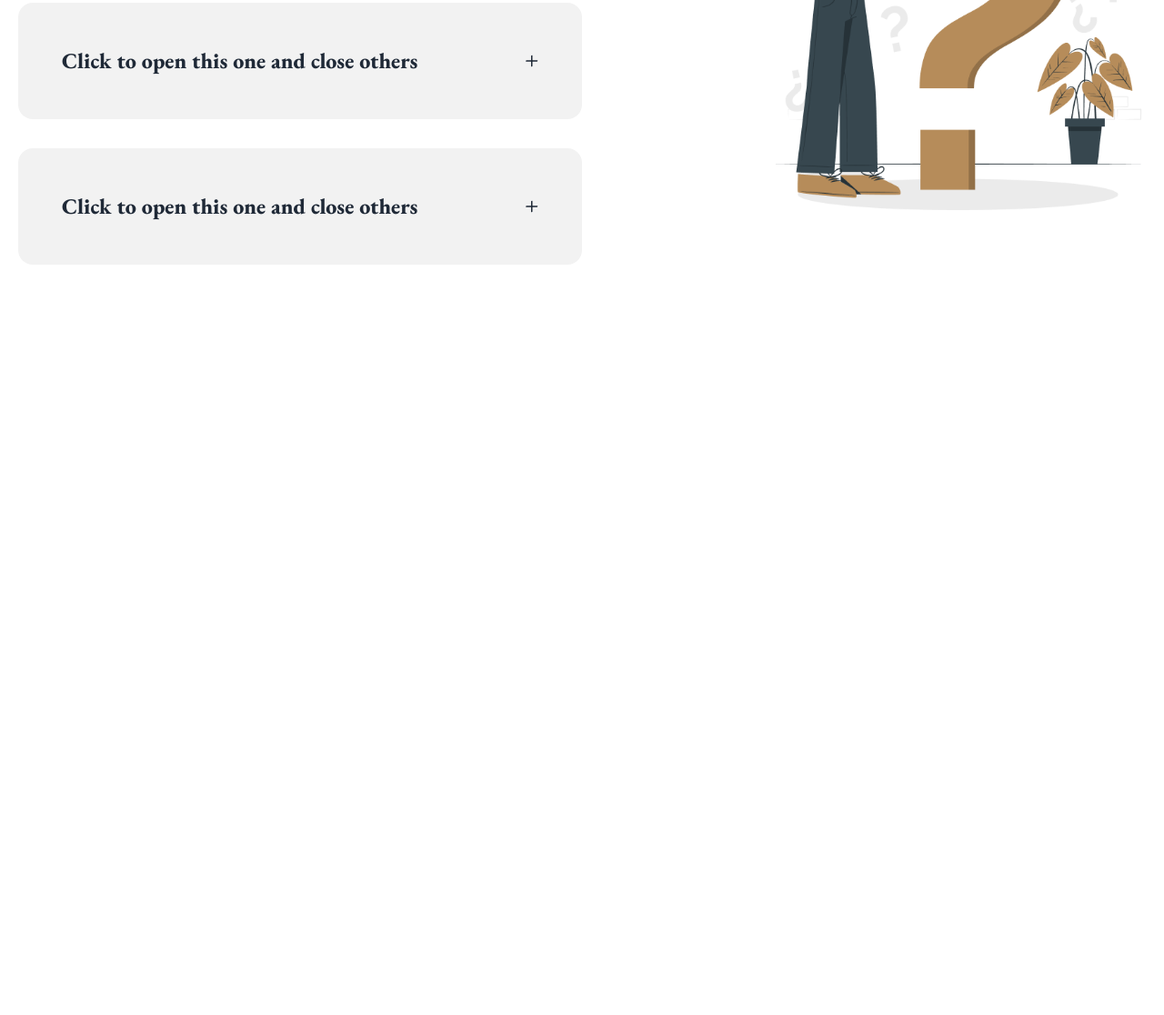
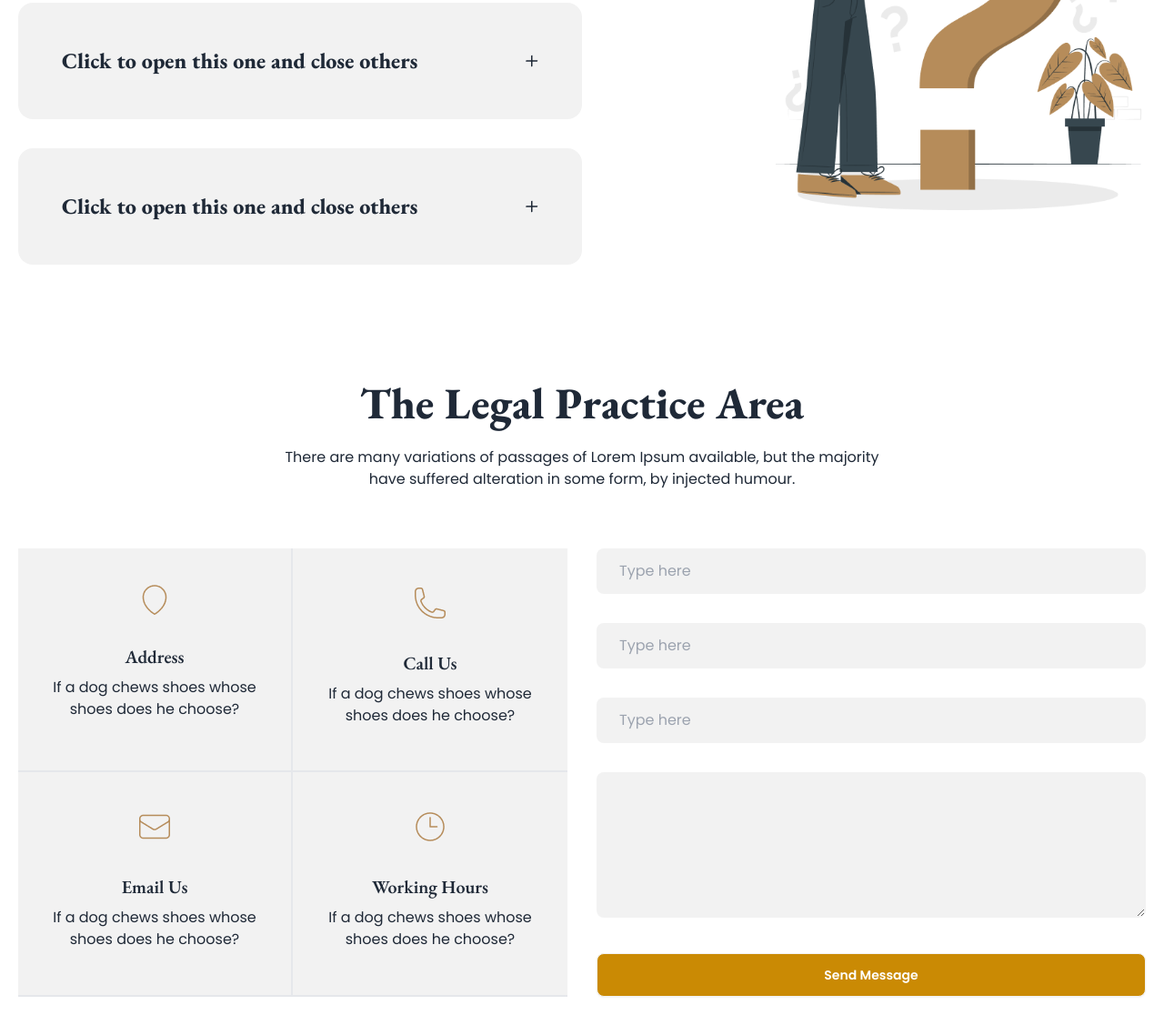
Before and after one commit to abirhasanabid/legal_solutation-project, a plain HTML site: page index.html in a window 1280 px wide. Shown: the part 3403-4519 px from the top of the page at 91% size. Before the commit the page ends 3714 px from the top, so only its background shows below. Drawn offline with nearby package versions, Linux system fonts and the light colour scheme.

Commit message:
added contact us section

```diff
--- a/index.html
+++ b/index.html
@@ -345,6 +345,78 @@
                 </figure>
             </div>
         </section>
+        <!-- contact us -->
+        <section class="mt-12 md:mt-20 lg:mt-32 poppins">
+            <h2 class="text-4xl font-extrabold text-center eb-garamond md:text-5xl">
+                The Legal Practice Area
+            </h2>
+            <p class="max-w-2xl pt-6 pb-12 mx-auto text-center md:pb-16 dark-3">
+                There are many variations of passages of Lorem Ipsum available, but
+                the majority have suffered alteration in some form, by injected
+                humour.
+            </p>
+            <!-- main -->
+            <div class="flex justify-between gap-8 flex-col lg:flex-row">
+                <!-- card-div -->
+                <div class="grid lg:w-1/2 items-center lg:items-stretch grid-cols-1 md:grid-cols-2">
+                    <!-- card-1 -->
+                    <div class="border-b-2 border-r-2 rounded-none card bg-base-200 max-w-96 max-h-72">
+                        <figure class="px-10 pt-10">
+                            <img src="./images/address.png"
+                                alt="Shoes" class="rounded-xl" />
+                        </figure>
+                        <div class="items-center text-center card-body">
+                            <h2 class="card-title eb-garamond">Address</h2>
+                            <p>If a dog chews shoes whose shoes does he choose?</p>
+                        </div>
+                    </div>
+                    <!-- card-2 -->
+                    <div class="border-b-2 rounded-none card bg-base-200 max-w-96 max-h-72">
+                        <figure class="px-10 pt-10">
+                            <img src="./images/call.png"
+                                alt="Shoes" class="rounded-xl" />
+                        </figure>
+                        <div class="items-center text-center card-body">
+                            <h2 class="card-title eb-garamond">Call Us</h2>
+                            <p>If a dog chews shoes whose shoes does he choose?</p>
+                        </div>
+                    </div>
+                    <!-- card-3 -->
+                    <div class="border-b-2 border-r-2 rounded-none card bg-base-200 max-w-96 max-h-72">
+                        <figure class="px-10 pt-10">
+                            <img src="./images/email.png"
+                                alt="Shoes" class="rounded-xl" />
+                        </figure>
+                        <div class="items-center text-center card-body">
+                            <h2 class="card-title eb-garamond">Email Us</h2>
+                            <p>If a dog chews shoes whose shoes does he choose?</p>
+
+                        </div>
+                    </div>
+                    <!-- card-4 -->
+                    <div class="border-b-2 rounded-none card bg-base-200 max-w-96 max-h-72">
+                        <figure class="px-10 pt-10">
+                            <img src="./images/time.png"
+                                alt="Shoes" class="rounded-xl" />
+                        </figure>
+                        <div class="items-center text-center card-body">
+                            <h2 class="card-title eb-garamond">Working Hours</h2>
+                            <p>If a dog chews shoes whose shoes does he choose?</p>
+
+                        </div>
+                    </div>
+                </div>
+                <!-- form -->
+                <div class="lg:w-1/2 space-y-8">
+                    <input type="text" placeholder="Type here" class="w-full p-6 input bg-base-200" />
+                    <input type="text" placeholder="Type here" class="w-full p-6 input bg-base-200" />
+                    <input type="text" placeholder="Type here" class="w-full p-6 input bg-base-200" />
+                    <textarea  placeholder="Your Message" class="w-full h-40 textarea textarea-lg bg-base-200">
+                    </textarea>
+                    <button class="text-white bg-yellow-600 btn btn-block">Send Message</button>
+                </div>
+            </div>
+        </section>
     </main>
     <!-- footer -->
     <footer>
```
